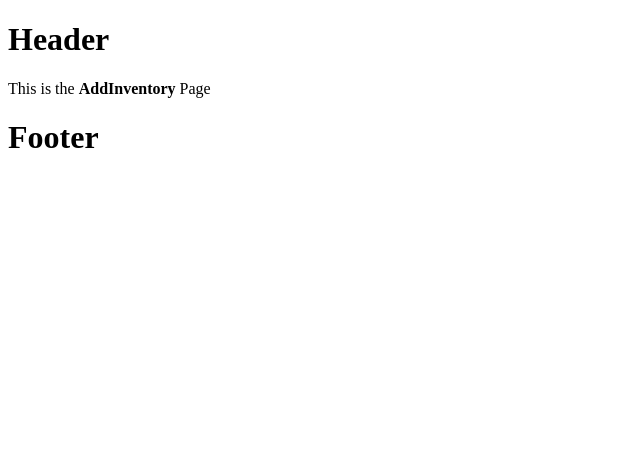
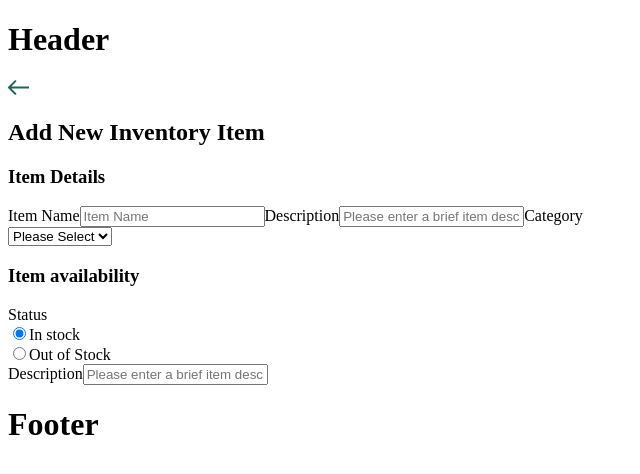
Before and after one commit to Chaofan-Pro/merge-masters-instock-frontend, a React (Vite) app: page /inventory/add in a window 1280 px wide. Shown: the top 474 px of the page, without its empty margins (0-640 px from the left). Built offline with nearby package versions, Linux system fonts and the light colour scheme.

Commit message:
add containers and labels for item details and item availability

```diff
--- a/package.json
+++ b/package.json
@@ -16,7 +16,8 @@
     "react-dom": "^18.3.1",
     "react-router-dom": "^7.1.5",
     "sass": "^1.83.4",
-    "scss": "^0.2.4"
+    "scss": "^0.2.4",
+    "uuid": "^11.0.5"
   },
   "devDependencies": {
     "@eslint/js": "^9.17.0",
--- a/src/components/AddInventory/AddInventory.jsx
+++ b/src/components/AddInventory/AddInventory.jsx
@@ -1,11 +1,121 @@
+import "./AddInventory.scss";
+import backArrow from "../../assets/icons/Arrow_Forest-Green.svg";
+import { Link } from "react-router-dom";
 import React from "react";
-import "./AddInventory.scss";
 
 function AddInventory() {
   return (
-    <>
-      This is the <strong>AddInventory </strong>Page
-    </>
+    <div className="addInventory">
+      <div className="addInventory__subheader-container">
+        <Link to="/inventory">
+          <img src={backArrow} alt="back arrow" className="back arrow" />
+        </Link>
+        <h2 className="addInventory__subheader-title">
+          Add New Inventory Item
+        </h2>
+      </div>
+      {/* =-=-=-=-=-=-FORM-=-=-=-==- */}
+      <form>
+        {/* -=-=-=-=-=-=-=-ITEMS DETAILS CONTAINER-=-=-==-=-= */}
+        <div className="addInventory__details-container">
+          <div className="addInventory__details-form">
+            <h3 className="addInventory__detail-title">Item Details</h3>
+            {/* =-=-=-=-=-ITEM NAME-=-==-=- */}
+            <label htmlFor="name" className="addInventory__detail-label">
+              Item Name
+            </label>
+            <input
+              type="text"
+              className="addInventory__detail-input"
+              placeholder="Item Name"
+              id="name"
+              name="itemname"
+            />
+
+            {/* =-=-=-=-=-DESCRIPTION-=-==-=- */}
+            <label htmlFor="description" className="addInventory__detail-label">
+              Description
+            </label>
+            <input
+              type="text"
+              className="addInventory__detail-textarea"
+              placeholder="Please enter a brief item description..."
+              id="description"
+              name="description"
+            />
+
+            {/* =-=-=-=-=-CATEGORY-=-==-=- */}
+            <label htmlFor="category" className="addInventory__detail-label">
+              Category
+            </label>
+            <div className="addInventory__category-select">
+              <select
+                name="category"
+                id="category"
+                className="category__select"
+              >
+                <option value="">Please Select</option>
+                <option value="electronics">Electronics</option>
+                <option value="gear">Gear</option>
+                <option value="apparel">Apparel</option>
+                <option value="accessories">Accessories</option>
+                <option value="health">Health</option>
+              </select>
+            </div>
+          </div>
+        </div>
+
+        {/* -=-=-=-=-=-=-=-ITEMS AVAILABILITY CONTAINER-=-=-==-=-= */}
+        <div className="addInventory__availability-container">
+          <div className="addInventory__availability-form">
+            <h3 className="addInventory__availability-title">
+              Item availability
+            </h3>
+            {/* =-=-=-=-=-RADIO BUTTONS-=-==-=- */}
+            <label htmlFor="status" className="addInventory__detail-label">
+              Status
+            </label>
+            <div>
+              <input
+                type="radio"
+                id="instock"
+                name="status"
+                value="In Stock"
+                defaultChecked
+              />
+              <label htmlFor="instock" className="radio__button">
+                In stock
+              </label>
+            </div>
+
+            <div>
+              <input
+                type="radio"
+                id="outofstock"
+                name="status"
+                value="Out of Stock"
+              />
+              <label htmlFor="outofstock" className="radio__button">
+                Out of Stock
+              </label>
+            </div>
+
+            <label htmlFor="description" className="addInventory__detail-label">
+              Description
+            </label>
+            <input
+              type="text"
+              className="addInventory__detail-textarea"
+              placeholder="Please enter a brief item description..."
+              id="description"
+              name="description"
+            />
+          </div>
+        </div>
+      </form>
+      {/* =-=-=-=-=-=-BUTTONS-=-=-=-==- */}
+    </div>
   );
 }
+
 export default AddInventory;
```
Also changed, not shown: 1 other file (tests, documents, lock files or other folders).
